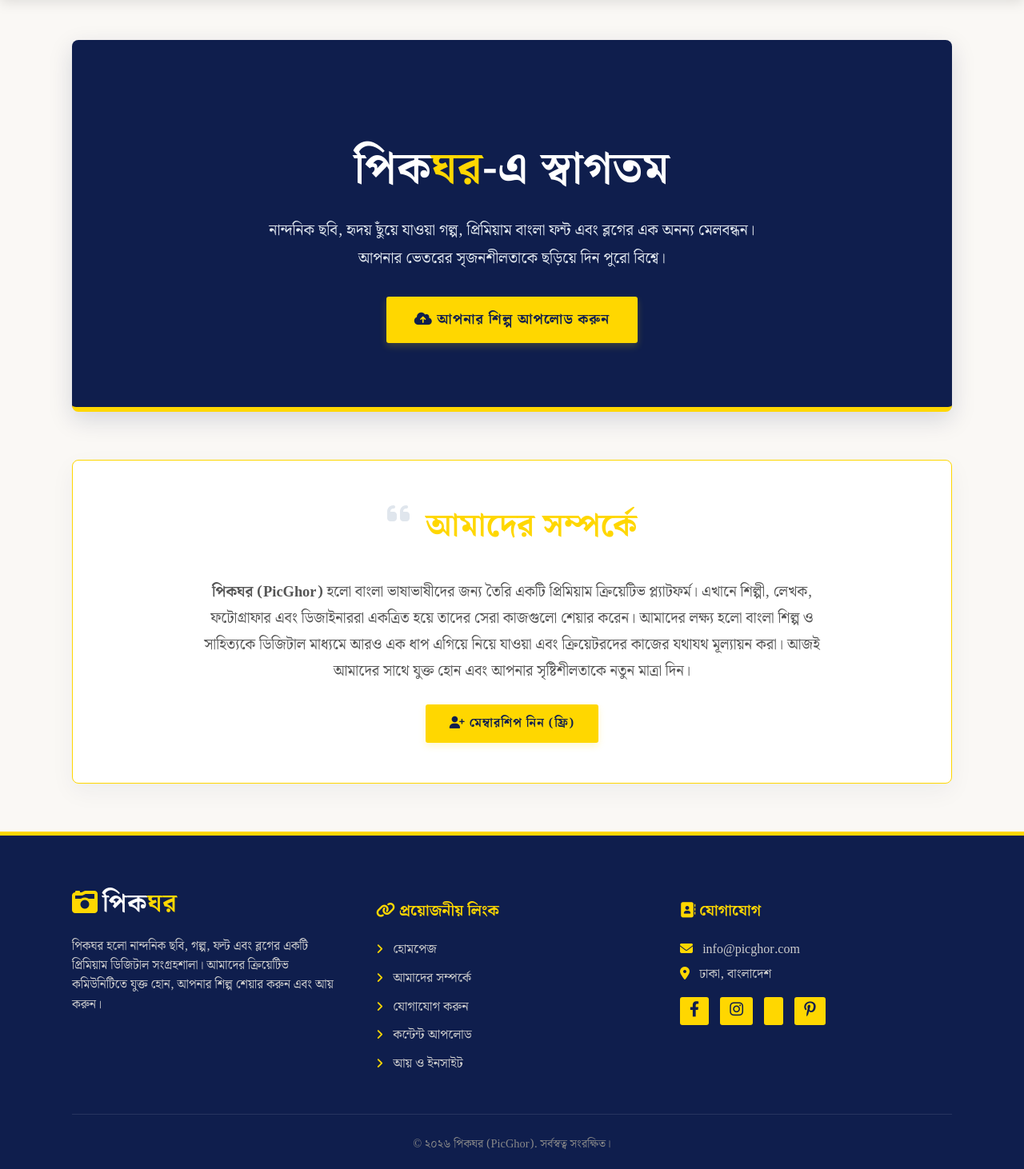
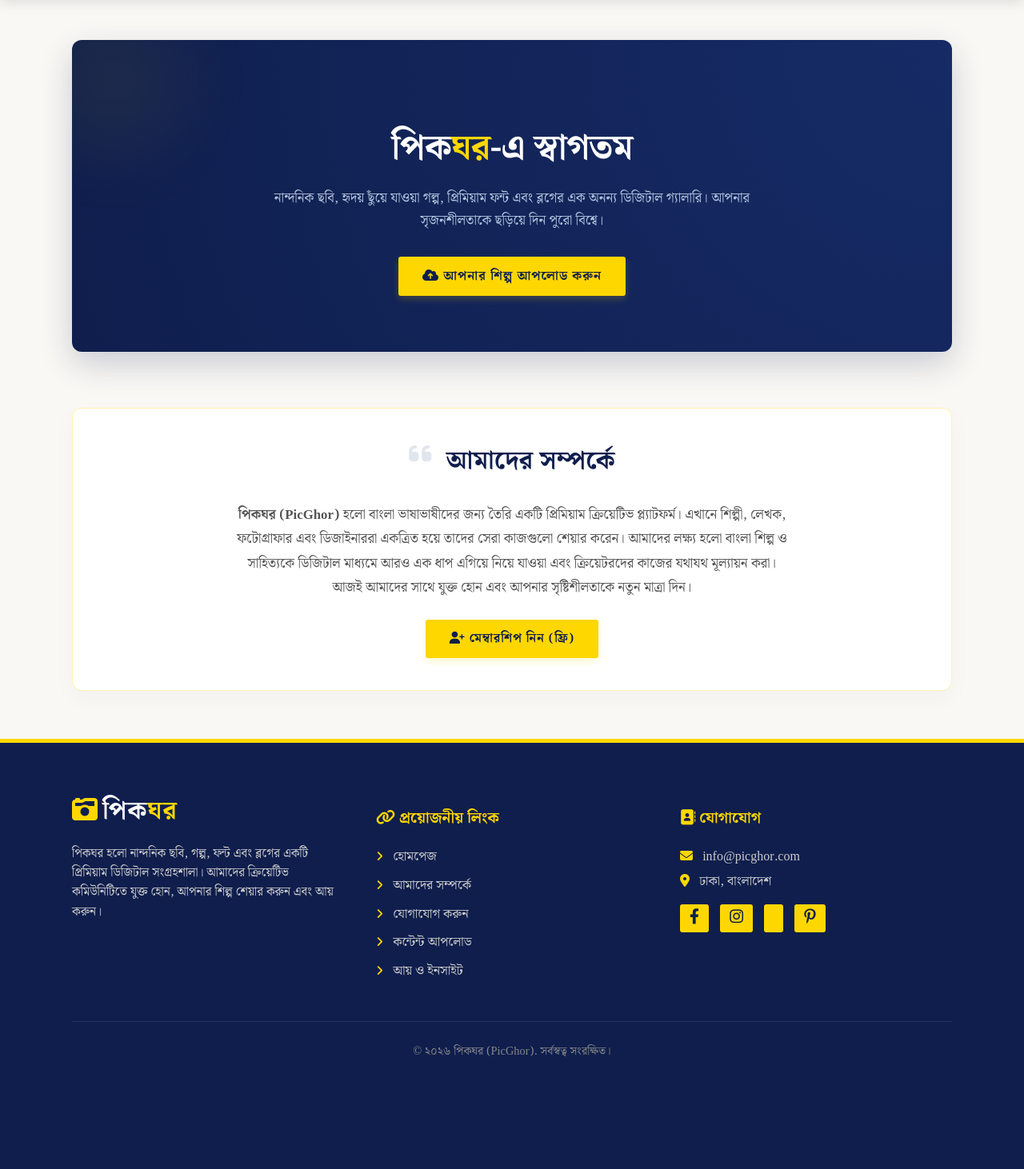
Before and after one commit to siaful2580mm-hub/testing, a Flask app: page / in a window 1280 px wide. Shown: the part 86-1548 px from the top of the page at 80% size. After the commit the page ends 1407 px from the top, so only its background shows below. Run offline with Flask 3, Linux system fonts and the light colour scheme; data that the repository does not hold is empty.

Commit message:
Update index.html

```diff
--- a/templates/index.html
+++ b/templates/index.html
@@ -4,107 +4,81 @@
 
 {% block head %}
 <style>
-    /* Hero Banner Styling */
+    /* =========================================
+       Professional Minimalist Hero Header
+    ========================================= */
     .hero-banner {
-        background: var(--nav-bg);
+        background: radial-gradient(circle at top right, #162b66, var(--nav-bg)); /* সুন্দর গ্রেডিয়েন্ট */
         color: var(--surface-color);
-        padding: 80px 20px;
+        padding: 70px 20px; /* প্যাডিং কমানো হয়েছে */
         text-align: center;
-        border-radius: 8px;
-        margin-bottom: 50px;
-        border-bottom: 6px solid var(--accent);
-        box-shadow: 0 10px 30px rgba(15, 30, 77, 0.15);
+        border-radius: 12px; /* একটু রাউন্ডেড */
+        margin-top: 20px;
+        margin-bottom: 60px;
+        box-shadow: 0 15px 40px rgba(15, 30, 77, 0.2);
         position: relative;
         overflow: hidden;
+        animation: fadeInUp 0.8s ease-out forwards;
     }
+
+    /* ব্যাকগ্রাউন্ডে সূক্ষ্ম ডিজাইন (Floating Glow) */
+    .hero-banner::before {
+        content: ''; position: absolute; top: -50px; left: -50px;
+        width: 200px; height: 200px; background: rgba(255, 215, 0, 0.05);
+        border-radius: 50%; filter: blur(40px);
+    }
+
     .hero-banner h1 {
-        font-size: 3.5rem;
+        font-size: 2.8rem; /* ৩.৫ থেকে কমিয়ে ২.৮ করা হয়েছে (পারফেক্ট সাইজ) */
         color: var(--surface-color);
-        margin-bottom: 15px;
-        letter-spacing: 1px;
+        margin-bottom: 12px;
+        letter-spacing: -0.5px;
     }
     .hero-banner h1 span { color: var(--accent); }
+
     .hero-banner p {
-        font-size: 1.2rem;
-        color: #e0e6ed;
-        max-width: 650px;
+        font-size: 1.05rem; /* স্লিম প্যারাগ্রাফ */
+        color: #b0c4de;
+        max-width: 600px;
         margin: 0 auto 30px auto;
-        line-height: 1.8;
+        line-height: 1.7;
     }
 
     /* Section Headers */
     .section-header {
-        display: flex;
-        justify-content: space-between;
-        align-items: center;
-        border-bottom: 2px solid rgba(15, 30, 77, 0.1);
-        padding-bottom: 10px;
-        margin-top: 60px;
-        margin-bottom: 30px;
+        display: flex; justify-content: space-between; align-items: flex-end;
+        border-bottom: 2px solid rgba(15, 30, 77, 0.08);
+        padding-bottom: 12px; margin-top: 60px; margin-bottom: 30px;
     }
-    .section-header h2 {
-        margin: 0;
-        font-size: 2rem;
-        color: var(--text-main);
-    }
-    .section-header h2 i {
-        color: var(--accent);
-        margin-right: 10px;
-    }
-    .view-all {
-        text-decoration: none;
-        color: var(--text-main);
-        font-weight: bold;
-        font-size: 1rem;
-        transition: color 0.3s;
-    }
-    .view-all:hover { color: var(--accent); }
-    .view-all i { margin-left: 5px; }
+    .section-header h2 { margin: 0; font-size: 1.7rem; color: var(--text-main); }
+    .section-header h2 i { color: var(--accent); margin-right: 8px; font-size: 1.4rem; }
 
     /* About Section */
     .about-box {
-        background: var(--surface-color);
-        padding: 50px;
-        border-radius: 8px;
-        text-align: center;
-        border: 1px solid var(--accent);
-        box-shadow: 0 10px 30px rgba(15, 30, 77, 0.05);
-        margin-top: 60px;
-        margin-bottom: 20px;
+        background: var(--surface-color); padding: 40px; border-radius: 12px;
+        text-align: center; border: 1px solid rgba(255, 215, 0, 0.3);
+        margin-top: 70px; margin-bottom: 30px;
+        box-shadow: 0 10px 30px rgba(0,0,0,0.03);
     }
-    .about-box h2 {
-        font-size: 2.5rem;
-        color: var(--accent);
-        margin-top: 0;
-    }
-    .about-box p {
-        font-size: 1.15rem;
-        color: var(--text-light);
-        max-width: 800px;
-        margin: 0 auto;
-        line-height: 1.8;
-    }
-
-    /* Card adjustments for specific sections */
-    .author-info { margin-top: 15px; display: flex; align-items: center; border-top: 1px dashed #eee; padding-top: 10px;}
-    .author-info img { width: 30px; height: 30px; border-radius: 50%; border: none !important; margin-right: 10px; }
-    .author-info a { text-decoration: none; color: var(--text-main); font-weight: bold; font-size: 0.9rem; }
+    .about-box h2 { font-size: 2rem; color: var(--nav-bg); margin-top: 0; }
+    .about-box p { font-size: 1.05rem; color: var(--text-light); max-width: 700px; margin: 0 auto; line-height: 1.8; }
 
     @media (max-width: 768px) {
-        .hero-banner h1 { font-size: 2.5rem; }
-        .section-header { flex-direction: column; align-items: flex-start; gap: 10px; }
+        .hero-banner h1 { font-size: 2.2rem; }
+        .hero-banner { padding: 50px 15px; }
     }
 </style>
 {% endblock %}
 
 {% block content %}
-<!-- 1. Hero Header -->
+<!-- 1. Sleek Hero Header -->
 <div class="hero-banner">
     <h1>পিক<span>ঘর</span>-এ স্বাগতম</h1>
-    <p>নান্দনিক ছবি, হৃদয় ছুঁয়ে যাওয়া গল্প, প্রিমিয়াম বাংলা ফন্ট এবং ব্লগের এক অনন্য মেলবন্ধন। আপনার ভেতরের সৃজনশীলতাকে ছড়িয়ে দিন পুরো বিশ্বে।</p>
-    <a href="/upload" class="btn-primary" style="font-size: 1.1rem; padding: 15px 35px;"><i class="fa-solid fa-cloud-arrow-up"></i> আপনার শিল্প আপলোড করুন</a>
+    <p>নান্দনিক ছবি, হৃদয় ছুঁয়ে যাওয়া গল্প, প্রিমিয়াম ফন্ট এবং ব্লগের এক অনন্য ডিজিটাল গ্যালারি। আপনার সৃজনশীলতাকে ছড়িয়ে দিন পুরো বিশ্বে।</p>
+    <a href="/upload" class="btn-primary" style="font-size: 1rem; padding: 12px 30px;"><i class="fa-solid fa-cloud-arrow-up"></i> আপনার শিল্প আপলোড করুন</a>
 </div>
 
+<!-- (আপনার আগের Images, Stories, Fonts এর কোডগুলো এখানে ঠিক আগের মতোই থাকবে) -->
 <!-- 2. Images Section -->
 {% if images %}
 <div class="section-header">
```
